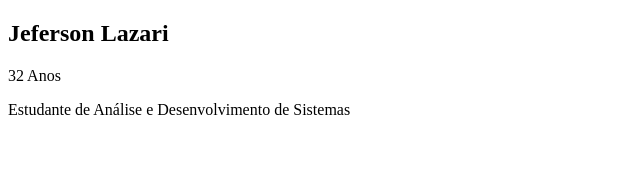
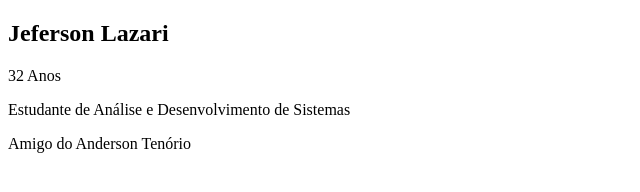
Before and after one commit to jefersonlazari/scm, a plain HTML site: page index.html in a window 1280 px wide. Shown: the whole page, without its empty margins (0-640 px from the left). Drawn offline with Linux system fonts and the light colour scheme.

Commit message:
Alteração no index.html

```diff
--- a/index.html
+++ b/index.html
@@ -9,5 +9,6 @@
     <h2>Jeferson Lazari</h2>
     <p>32 Anos</p>
     <p>Estudante de Análise e Desenvolvimento de Sistemas</p>
+    <p>Amigo do Anderson Tenório</p>
 </body>
 </html>
```
